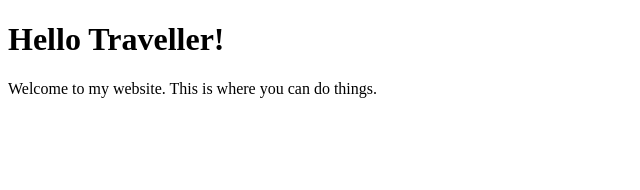
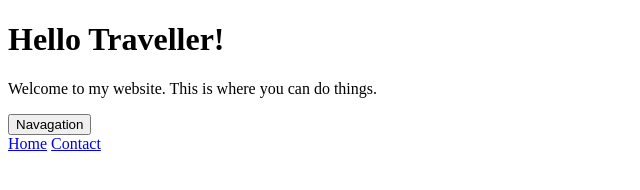
Before and after one commit to alex11cd/pixel-place, a plain HTML site: page index.html in a window 1280 px wide. Shown: the whole page, without its empty margins (0-640 px from the left). Drawn offline with Linux system fonts and the light colour scheme.

Commit message:
Changed Files

```diff
--- a/index.html
+++ b/index.html
@@ -9,5 +9,14 @@
 <body>
     <h1>Hello Traveller!</h1>
     <p>Welcome to my website. This is where you can do things.</p>
+
+    <div class="dropdown">
+        <button class="button">Navagation</button>
+        <div class="content">
+            <a href="index.html">Home</a>
+            <a href="contact.html">Contact</a>
+        </div>
+    </div>
+
 </body>
 </html>
--- /dev/null
+++ b/style1.css
@@ -0,0 +1,6 @@
+.dropdown button{
+    background-color: rgb(143, 31, 31);
+    color: rgb(194, 50, 50);
+    border-radius: 5px;
+    cursor: pointer;
+}
```
Also changed, not shown: contact.html (added, +11 -0 lines).
